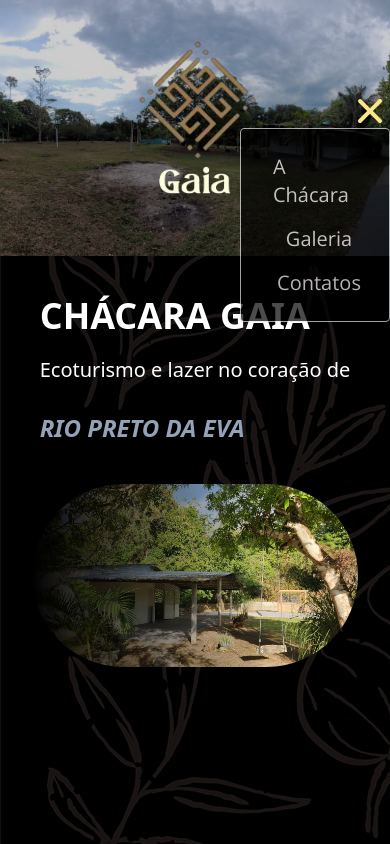
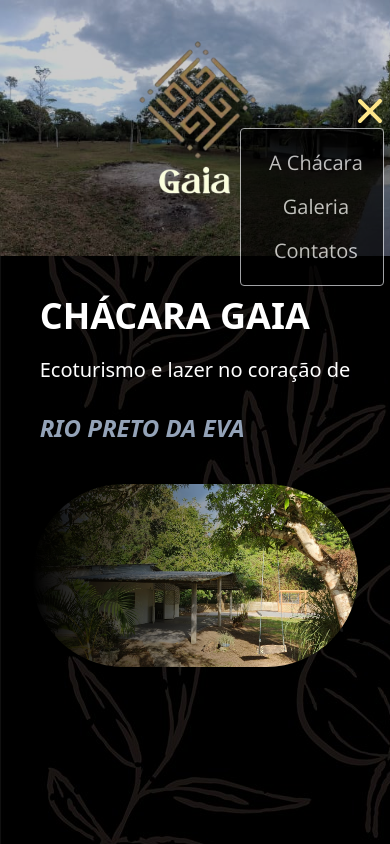
Before and after one commit to biernard1988/gaia, a Next.js app: page / in a window 390 px wide. Both pictures are taken after a click on the button "Toggle navigation menu". Shown: the top 844 px of the page. Built offline with nearby package versions, Linux system fonts and the light colour scheme.

Commit message:
changed the padding in the navbar menu

```diff
--- a/app/components/Navbar.tsx
+++ b/app/components/Navbar.tsx
@@ -57,7 +57,7 @@ export default function Navbar() {
         </div>
         {/* Menu para dispositivos móveis */}
         {navbarOpen && (
-          <div className="md:hidden absolute top-[7rem] left-[15rem] flex flex-col items-center space-y-4 bg-black opacity-70 border border-1 rounded p-6">
+          <div className="md:hidden absolute top-[7rem] left-[15rem] flex flex-col items-center space-y-4 bg-black opacity-70 border border-1 rounded p-5">
             <Link
               href="#media"
               className="text-xl hover:text-amber-400 transition-all hover:animate-pulse flex items-center"
```
